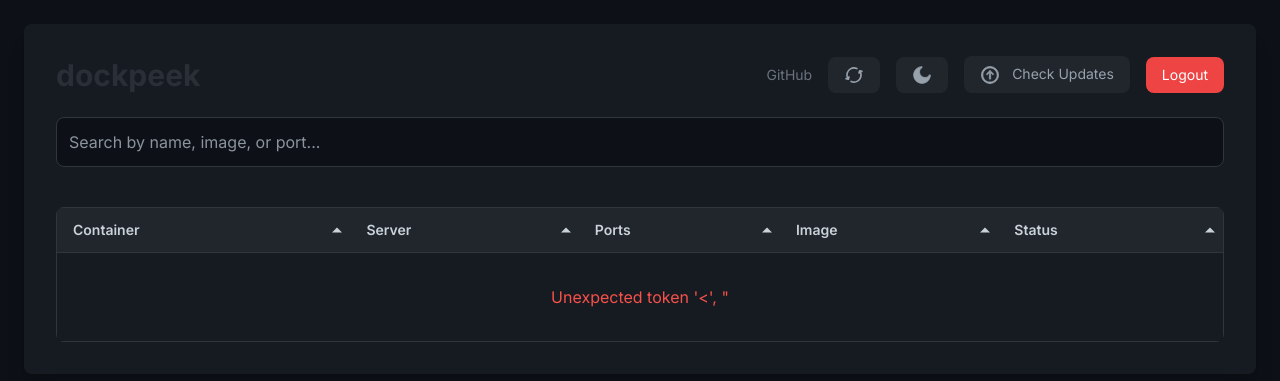
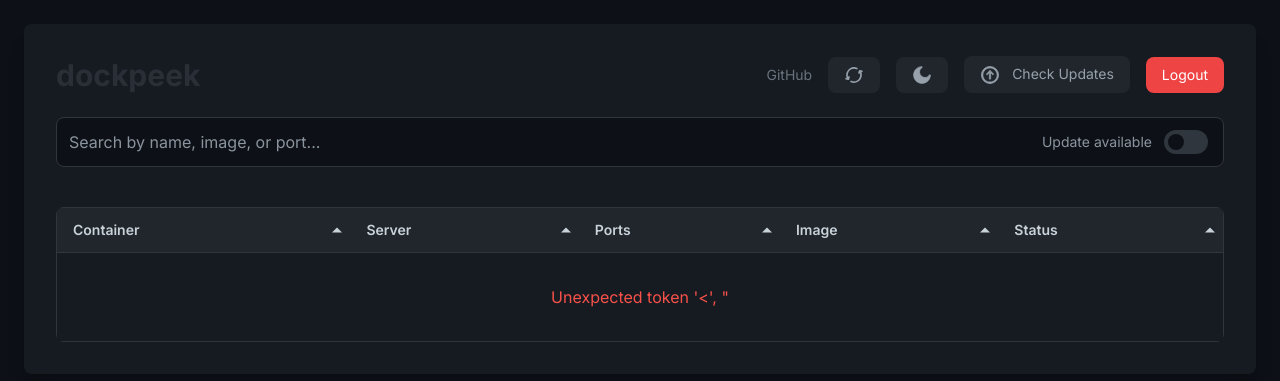
Before and after one commit to n2k/dockpeek, a Flask app: template templates/index.html in a window 1280 px wide. Shown: the top 381 px of the page. Run offline with Flask 3, Linux system fonts and the light colour scheme; the template is opened without the code that fills it, so the values that code supplies are empty; parts of the project's set-up code (start-up, migrations or seed data) failed here and were passed over; some libraries are stand-ins or nearby versions.

Commit message:
Update Toggle Switch

```diff
--- a/static/css/styles.css
+++ b/static/css/styles.css
@@ -623,3 +623,66 @@ body.dark-mode #updates-list::-webkit-scrollbar-thumb:hover {
 body.dark-mode #updates-list .no-updates-message {
   color: #56d364;
 }
+
+/* ======================================== */
+/* Style dla Toggle Switch         */
+/* ======================================== */
+
+.toggle-switch {
+  position: relative;
+  display: inline-block;
+  width: 44px;
+  height: 24px;
+  flex-shrink: 0;
+}
+
+.toggle-switch input {
+  opacity: 0;
+  width: 0;
+  height: 0;
+}
+
+.slider {
+  position: absolute;
+  cursor: pointer;
+  top: 0;
+  left: 0;
+  right: 0;
+  bottom: 0;
+  background-color: #e1e4e8;
+  transition: .3s;
+  border-radius: 24px;
+}
+
+.slider:before {
+  position: absolute;
+  content: "";
+  height: 16px;
+  width: 16px;
+  left: 4px;
+  bottom: 4px;
+  background-color: white;
+  transition: .3s;
+  border-radius: 50%;
+}
+
+input:checked + .slider {
+  background-color: #d67a10;
+}
+
+input:checked + .slider:before {
+  transform: translateX(20px);
+}
+
+/* Dark Mode dla przełącznika */
+body.dark-mode .slider {
+  background-color: #30363d;
+}
+
+body.dark-mode .slider:before {
+  background-color: #0d1117;
+}
+
+body.dark-mode input:checked + .slider {
+  background-color: #b9711f;
+}
--- a/static/js/app.js
+++ b/static/js/app.js
@@ -19,6 +19,8 @@ document.addEventListener("DOMContentLoaded", () => {
   const modal = document.getElementById("confirmation-modal");
   const modalConfirmBtn = document.getElementById("modal-confirm-button");
   const modalCancelBtn = document.getElementById("modal-cancel-button");
+  const filterUpdatesCheckbox = document.getElementById("filter-updates-checkbox");
+
 
 
 
@@ -215,6 +217,10 @@ document.addEventListener("DOMContentLoaded", () => {
 
     if (currentServerFilter !== "all") {
       workingData = workingData.filter(c => c.server === currentServerFilter);
+    }
+
+    if (filterUpdatesCheckbox.checked) {
+      workingData = workingData.filter(c => c.update_available);
     }
 
     const searchTerm = searchInput.value.toLowerCase().trim();
@@ -445,6 +451,8 @@ document.addEventListener("DOMContentLoaded", () => {
     applyTheme(body.classList.contains("dark-mode") ? "light" : "dark");
   });
 
+  filterUpdatesCheckbox.addEventListener("change", updateDisplay);
+
   searchInput.addEventListener("input", updateDisplay);
 
   document.querySelectorAll(".sortable-header").forEach((header) => {
--- a/templates/index.html
+++ b/templates/index.html
@@ -46,9 +46,17 @@
       </div>
     </div>
 
-    <div class="mb-6">
+    <div class="mb-6 relative flex items-center">
       <input type="text" id="search-input" placeholder="Search by name, image, or port..."
-        class="w-full p-3 border border-gray-300 rounded-lg focus:outline-none focus:ring-2 focus:ring-blue-500 focus:border-transparent" />
+        class="w-full p-3 pr-20 md:pr-48 border border-gray-300 rounded-lg focus:outline-none focus:ring-2 focus:ring-blue-500 focus:border-transparent" />
+      <div class="absolute right-4 flex items-center space-x-3">
+        <label for="filter-updates-checkbox"
+          class="hidden md:inline text-sm text-gray-600 dark:text-gray-400 cursor-pointer select-none">Update available</label>
+        <label class="toggle-switch">
+          <input type="checkbox" id="filter-updates-checkbox" class="hidden">
+          <span class="slider"></span>
+        </label>
+      </div>
     </div>
 
     <div id="server-filter-container" class="mb-4 flex flex-wrap gap-2"></div>
@@ -99,8 +107,7 @@
         <div class="flex items-center space-x-2">
           <code class="bg-gray-100 text-gray-700 px-2 py-1 rounded text-sm" data-content="image"></code>
           <span class="update-indicator hidden" data-content="update-indicator" title="Update available">
-            <?xml version="1.0" encoding="utf-8"?><!-- Uploaded to: SVG Repo, www.svgrepo.com, Generator: SVG Repo Mixer Tools -->
-
+            <?xml version="1.0" encoding="utf-8"?>
             <svg fill="currentColor" width="20px" height="20px" viewBox="0 0 56 56" xmlns="http://www.w3.org/2000/svg">
               <path
                 d="M 27.9999 51.9063 C 41.0546 51.9063 51.9063 41.0781 51.9063 28 C 51.9063 14.9453 41.0312 4.0937 27.9765 4.0937 C 14.8983 4.0937 4.0937 14.9453 4.0937 28 C 4.0937 41.0781 14.9218 51.9063 27.9999 51.9063 Z M 27.9999 47.9219 C 16.9374 47.9219 8.1014 39.0625 8.1014 28 C 8.1014 16.9609 16.9140 8.0781 27.9765 8.0781 C 39.0155 8.0781 47.8983 16.9609 47.9219 28 C 47.9454 39.0625 39.0390 47.9219 27.9999 47.9219 Z M 27.9999 15.9531 C 27.4843 15.9531 27.1093 16.1406 26.6405 16.6094 L 18.6718 24.5312 C 18.3671 24.8359 18.2265 25.2578 18.2265 25.75 C 18.2265 26.7109 18.9530 27.4375 19.9140 27.4375 C 20.4062 27.4375 20.8514 27.25 21.1562 26.9219 L 24.0624 23.9922 L 26.4296 21.1797 L 26.2421 26.1250 L 26.2421 38.3359 C 26.2421 39.3672 26.9687 40.0937 27.9999 40.0937 C 29.0077 40.0937 29.7577 39.3672 29.7577 38.3359 L 29.7577 26.1250 L 29.5702 21.1563 L 31.9374 23.9922 L 34.8436 26.9219 C 35.1483 27.2734 35.5702 27.4375 36.0858 27.4375 C 37.0468 27.4375 37.7968 26.7109 37.7968 25.75 C 37.7968 25.2578 37.6327 24.8359 37.3046 24.5312 L 29.3827 16.6094 C 28.9140 16.1641 28.5155 15.9531 27.9999 15.9531 Z" />
```
